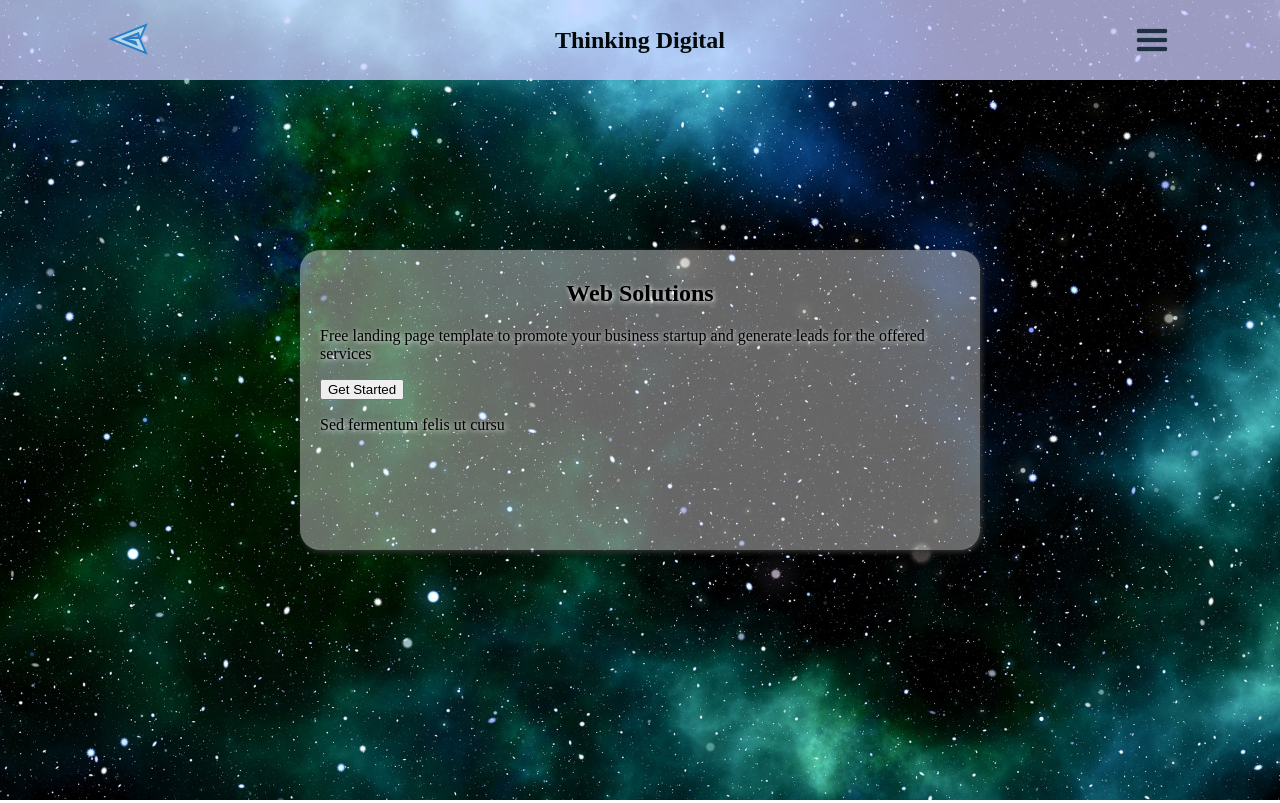
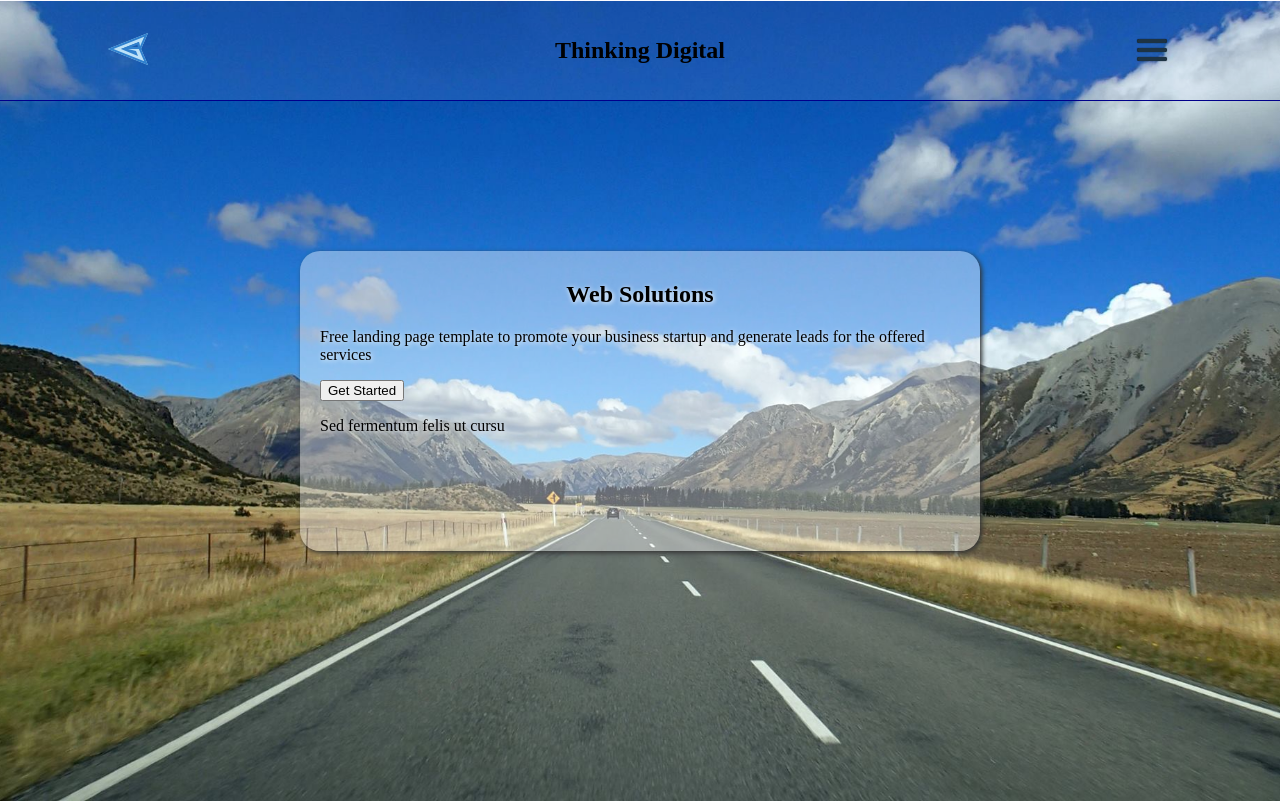
Before and after one commit to sgedye/thinking-digital, a Gatsby site: page / in a window 1280 px wide. Shown: the top 803 px of the page. Built offline with nearby package versions, Linux system fonts and the light colour scheme; Gatsby itself is replaced by a stand-in of ours.

Commit message:
Updated Nav & BG Pic

```diff
--- a/src/components/layout/Header.js
+++ b/src/components/layout/Header.js
@@ -6,24 +6,37 @@ import LogoIcon from '../../svg/LogoIcon';
 import MobileNav from '../../utils/MobileNav';
 
 const Header = () => {
-  // const [isScrolled, setIsScrolled] = useState(false);
+  const [scrolled, setScrolled] = useState(0);
+  const [headerStyle, setHeaderStyle] = useState(null);
 
-  // const watchScrolling = () => {
-  //   console.log(document.documentElement)
-  //   const { scrollHeight, clientHeight, scrollTop } = document.documentElement;
-  //   const winScroll = document.body.scrollTop || scrollTop;
-  //   const winHeight = scrollHeight - clientHeight;
-  //   const scrolled = `${(winScroll / winHeight) * 100}%`;
-  //   return winHeight > 0 ? setWidth(scrolled) : setWidth(0);
-  // };
+  const watchScrolling = () => {
+    const { scrollTop } = document.documentElement;
+    const winScroll = document.body.scrollTop || scrollTop;
+    setScrolled(winScroll);
+  };
 
-  // useEffect(() => {
-  //   window.addEventListener('scroll', watchScrolling);
-  //   return () => window.removeEventListener('scroll', watchScrolling);
-  // });
+  useEffect(() => {
+    window.addEventListener('scroll', watchScrolling);
+    return () => window.removeEventListener('scroll', watchScrolling);
+  });
+
+  useEffect(() => {
+    if (scrolled > 20) {
+      setHeaderStyle({
+        height: 80,
+        backgroundColor: 'rgba(205, 205, 255, 0.95)'
+      });
+    } else {
+      setHeaderStyle({
+        height: 100,
+        backgroundColor: 'rgba(205, 205, 255, 0.1)',
+        borderBottom: '1px solid darkblue'
+      });
+    }
+  }, [scrolled]);
 
   return (
-    <StyledHeader>
+    <StyledHeader style={headerStyle}>
       <LogoDiv style={{ width: '48px', height: '48px' }}>
         <LogoIcon />
       </LogoDiv>
@@ -34,6 +47,7 @@ const Header = () => {
         <MobileNav />
         {/* <DesktopNav /> */}
       </MainNav>
+
       {/* <MenuNav>
         <AnchorLink className="menu-link" href="#features">
           Features
@@ -60,12 +74,13 @@ const StyledHeader = styled.header`
   justify-content: center;
   align-items: center;
   top: 0;
-  height: 80px;
+  /* height: 80px; */
   padding: 0;
   /* background-color: transparent; */
-  background-color: rgba(205, 205, 255, 0.8);
-  opacity: 0.95;
+  /* background-color: rgba(205, 205, 255, 0.8); */
+  opacity: 0.995;
   z-index: 5;
+  transition: all 50ms ease-in-out;
 `;
 
 const LogoDiv = styled.div`
@@ -74,6 +89,7 @@ const LogoDiv = styled.div`
 
 const TitleDiv = styled.div`
   h2 {
+    margin: 0 auto;
     text-align: center;
   }
 `;
--- a/src/components/sections/HeroSection.js
+++ b/src/components/sections/HeroSection.js
@@ -8,7 +8,7 @@ import Button from '../Button';
 
 const getBackground = graphql`
   query {
-    BackgroundImage: file(relativePath: { eq: "galaxy-bg.jpg" }) {
+    BackgroundImage: file(relativePath: { eq: "road-bg.jpg" }) {
       childImageSharp {
         fluid(quality: 100, maxWidth: 4160) {
           ...GatsbyImageSharpFluid_withWebp
--- a/src/utils/PageProgress.js
+++ b/src/utils/PageProgress.js
@@ -1,4 +1,4 @@
-// This component was written by Noman Gul
+// This component was written by Noman Gul, edited by Shaun Gedye
 import React, { useState, useEffect } from 'react';
 
 const PageProgress = () => {
--- a/src/utils/StyledHero.js
+++ b/src/utils/StyledHero.js
@@ -19,7 +19,7 @@ StyledHero.propTypes = {
 };
 
 export default styled(StyledHero)`
-  margin-top: -80px;
+  margin-top: -100px;
   height: 100vh;
   background-position: center;
   background-size: cover;
```
Also changed, not shown: public/static/d/349720209.json (added, +1 -0 lines), public/static/d/3923490284.json (added, +1 -0 lines), public/static/a976b02fd550199b9b231cd699ae5aff/026d6/lake-bg.webp (added), public/static/a976b02fd550199b9b231cd699ae5aff/5dbbf/lake-bg.jpg (added), public/static/a976b02fd550199b9b231cd699ae5aff/8d4f6/lake-bg.jpg (added), public/static/a976b02fd550199b9b231cd699ae5aff/ceab5/lake-bg.webp (added), public/static/cf12b45855689c37381ac3e104029d74/026d6/road-bg.webp (added), public/static/cf12b45855689c37381ac3e104029d74/5dbbf/road-bg.jpg (added), public/static/cf12b45855689c37381ac3e104029d74/8d4f6/road-bg.jpg (added), public/static/cf12b45855689c37381ac3e104029d74/ceab5/road-bg.webp (added), src/images/lake-bg.jpg (added), src/images/road-bg.jpg (added), 2 other files.
